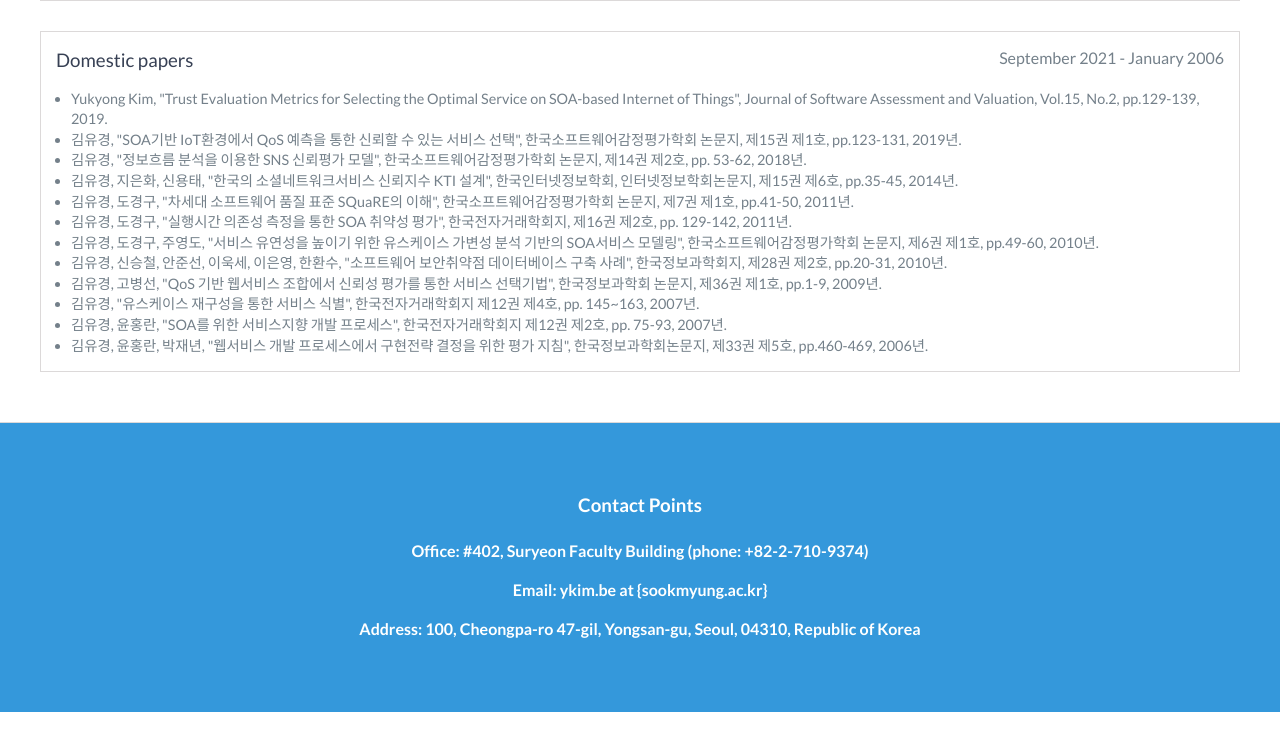
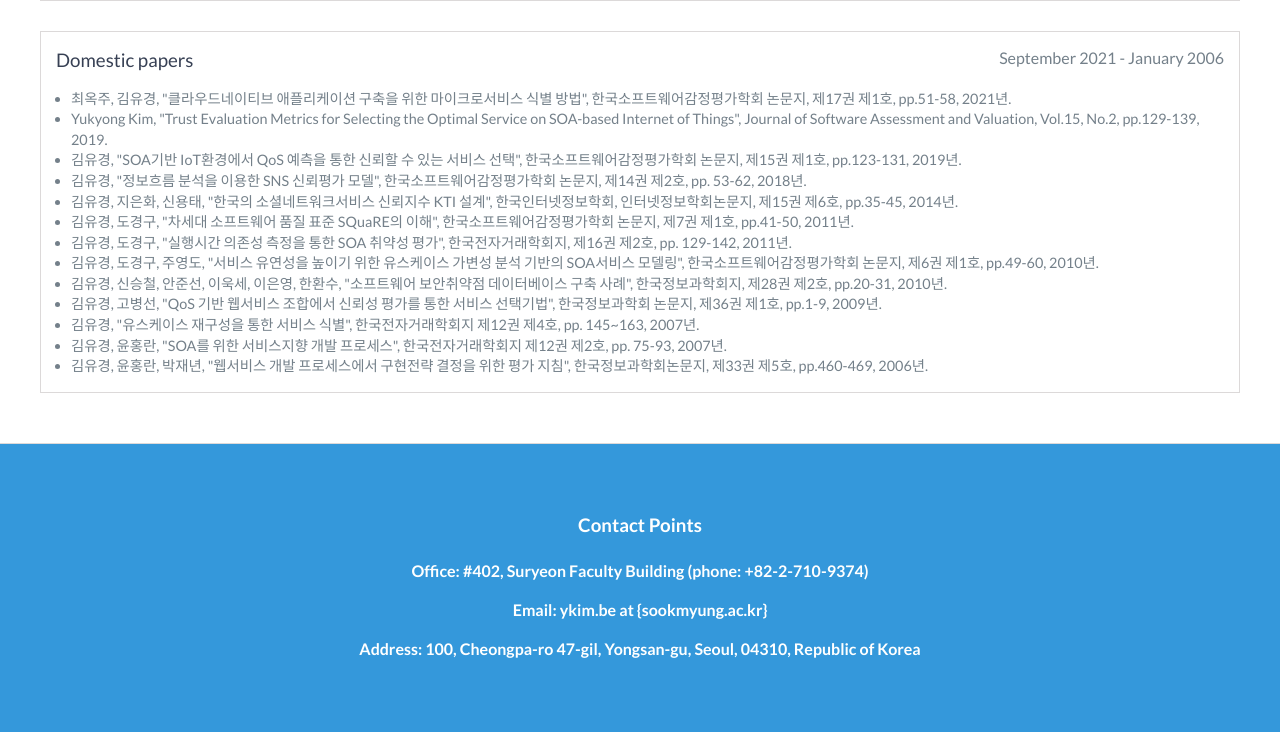
Before and after one commit to Yukyong-Kim/yukyong-kim.github.io, a website: page index.html in a window 1280 px wide. Shown: the part 2705-3450 px from the top of the page. Drawn offline with nearby package versions, Linux system fonts and the light colour scheme.

Commit message:
Update index.html

```diff
--- a/index.html
+++ b/index.html
@@ -151,6 +151,7 @@
             <span class="education-date">September 2021 - January 2006</span>
              <h4> </h4>
             <ul>
+		<li> 최옥주, 김유경, "클라우드네이티브 애플리케이션 구축을 위한 마이크로서비스 식별 방법", 한국소프트웨어감정평가학회 논문지, 제17권 제1호, pp.51-58, 2021년. </li>
     		<li> Yukyong Kim, "Trust Evaluation Metrics for Selecting the Optimal Service on SOA-based Internet of Things", Journal of Software Assessment and Valuation, Vol.15, No.2, pp.129-139, 2019. </li>
                 <li> 김유경, "SOA기반 IoT환경에서 QoS 예측을 통한 신뢰할 수 있는 서비스 선택", 한국소프트웨어감정평가학회 논문지, 제15권 제1호, pp.123-131, 2019년. </li>
      		<li> 김유경, "정보흐름 분석을 이용한 SNS 신뢰평가 모델", 한국소프트웨어감정평가학회 논문지, 제14권 제2호, pp. 53-62,  2018년. </li>
```
